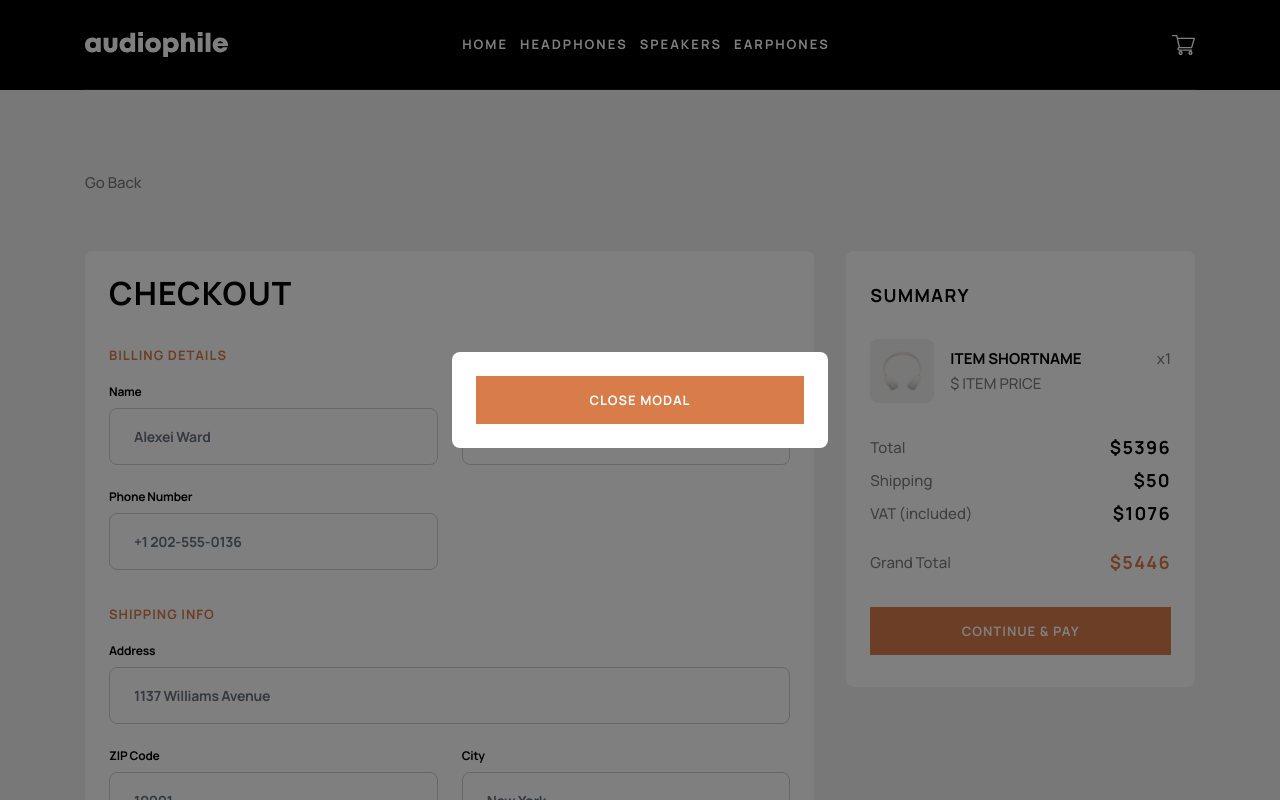
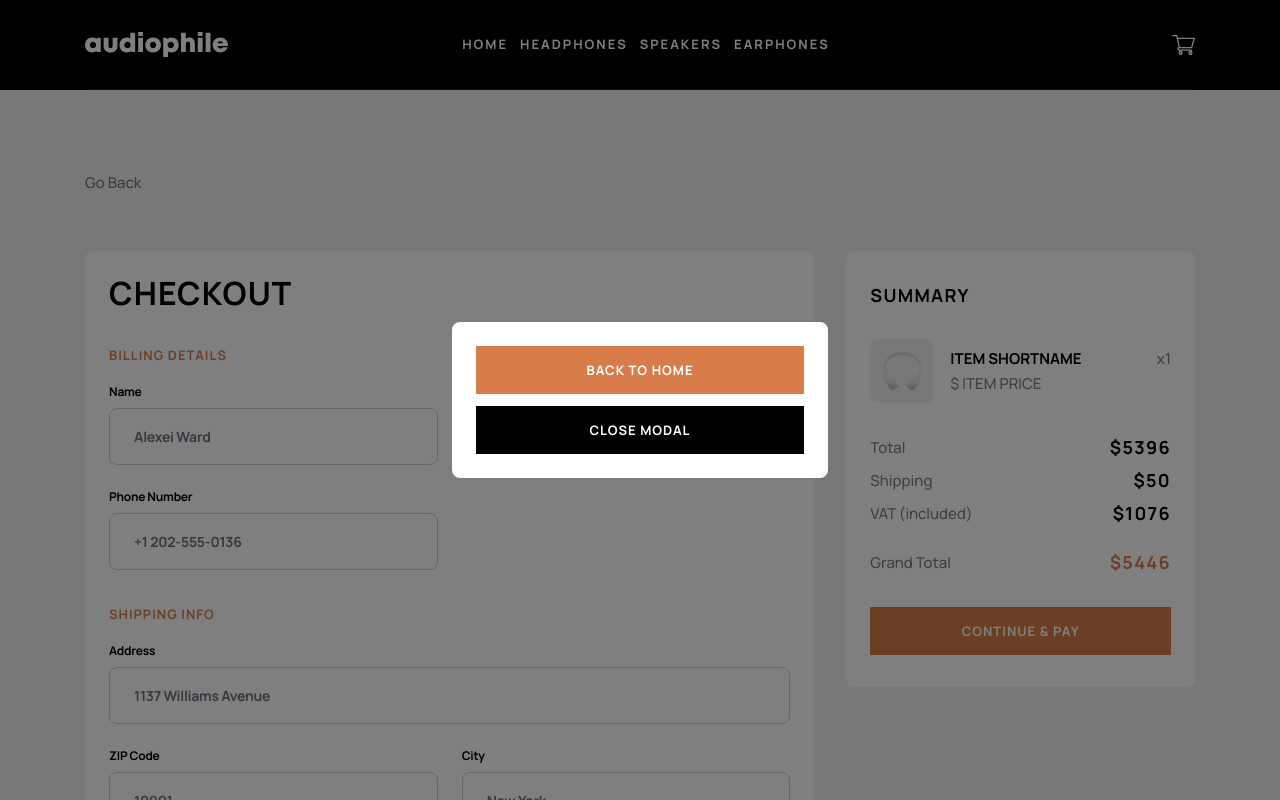
Before and after one commit to scottmotion/audiophile-ecommerce, a React (Vite) app: page /audiophile-ecommerce/checkout in a window 1280 px wide. Both pictures are taken after a click on the button "CONTINUE & PAY". Shown: the top 800 px of the page. Built offline with nearby package versions, Linux system fonts and the light colour scheme.

Commit message:
Update ConfirmationModal.tsx

```diff
--- a/src/components/ConfirmationModal.tsx
+++ b/src/components/ConfirmationModal.tsx
@@ -1,3 +1,5 @@
+import { Link } from "react-router-dom";
+
 type ConfirmationModalProps = {
   setShowConfirmation: React.Dispatch<React.SetStateAction<boolean>>;
 };
@@ -16,8 +18,15 @@ export default function ConfirmationModal({
         id="confirmation"
         className="absolute left-1/2 top-1/2 z-40 flex max-h-[calc(100vh-8rem)] w-full max-w-[calc(100vw-3rem)] -translate-x-1/2 -translate-y-1/2 flex-col justify-start gap-3 overflow-y-auto rounded-lg bg-white p-6 md:max-w-[23.5rem]"
       >
+        <Link
+          to={"/"}
+          relative="path"
+          onClick={() => setShowConfirmation(false)}
+        >
+          <button className="btn btn-1 w-full">Back to Home</button>
+        </Link>
         <button
-          className="btn btn-1"
+          className="btn btn-2"
           onClick={() => setShowConfirmation(false)}
         >
           Close Modal
```
